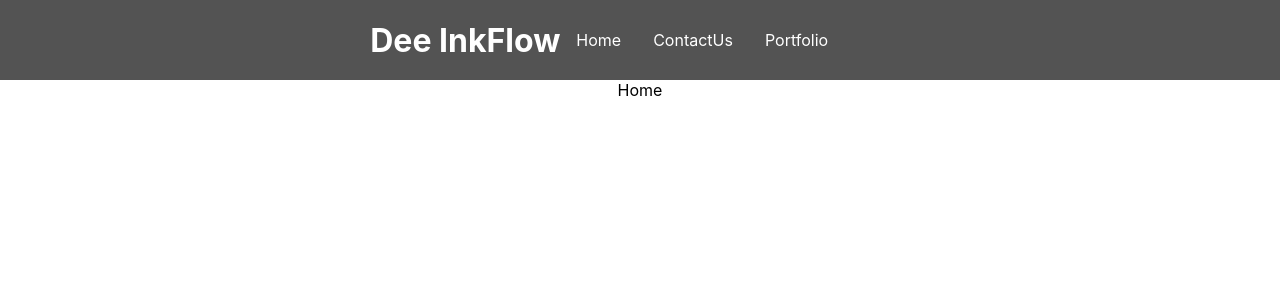
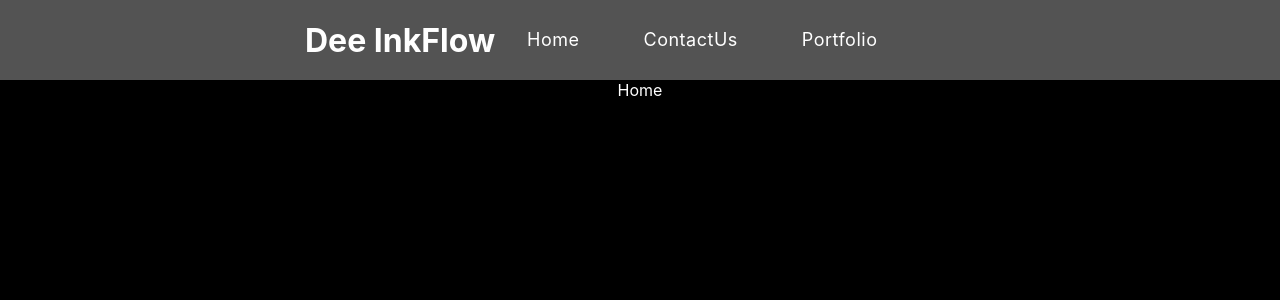
Before and after one commit to marcvillareal/Ecommerce-Summer-Project, a React (Create React App) app in the folder ecommerce-project/: page / in a window 1280 px wide. Shown: the top 300 px of the page. Built offline with nearby package versions, Linux system fonts and the light colour scheme.

Commit message:
changed navabar and added logo

```diff
--- a/ecommerce-project/src/App.css
+++ b/ecommerce-project/src/App.css
@@ -1,38 +1,5 @@
-.App {
+body{
+  color: white;
   text-align: center;
+  background-color: black;
 }
-
-.App-logo {
-  height: 40vmin;
-  pointer-events: none;
-}
-
-@media (prefers-reduced-motion: no-preference) {
-  .App-logo {
-    animation: App-logo-spin infinite 20s linear;
-  }
-}
-
-.App-header {
-  background-color: #282c34;
-  min-height: 100vh;
-  display: flex;
-  flex-direction: column;
-  align-items: center;
-  justify-content: center;
-  font-size: calc(10px + 2vmin);
-  color: white;
-}
-
-.App-link {
-  color: #61dafb;
-}
-
-@keyframes App-logo-spin {
-  from {
-    transform: rotate(0deg);
-  }
-  to {
-    transform: rotate(360deg);
-  }
-}
--- a/ecommerce-project/src/Components/Navbar.css
+++ b/ecommerce-project/src/Components/Navbar.css
@@ -1,4 +1,20 @@
+*,
+*::before,
+*::after{
+    padding: 0;
+    margin: 0;
+    box-sizing: border-box;
+}
+.logo {
+    flex: 1;
+}
 
+.logo img {
+    display: flex;
+    width: 280px;
+    height:80px;
+    margin: 2rem;
+}
 .container{
     display: flex;
     align-items: center;
@@ -7,18 +23,42 @@
     padding: 0 2rem;
     background-color: var(--primaryColor);
     color: var(--textColor);
+
+
 }
 
 nav a{
-    margin: 0 1rem;
+    margin: 0 2rem;
     color: var(--textColor);
     text-decoration: none;
+    font-size: 18px;
+    letter-spacing: 0.5px;
+    position: relative;
+
 }
 
 nav a:hover{
     color: var(--secondaryColor);
+    background-color: black;
 }
 
+nav a::after{
+    content: ' ';
+    height: 2px;
+    width: 100%;
+    background-color: var(--secondaryColor);
+    position: absolute;
+    left: 0;
+    bottom: -10px;
+    opacity: 0;
+    transition: all 0.2s;
+    pointer-events: none;
+}
+
+nav a:hover::after{
+    opacity: 1;
+
+}
 .container .nav-btn{
     padding: 2px;
     cursor: pointer;
@@ -58,6 +98,7 @@ nav a:hover{
         background-color: var(--primaryColor);
         transition: 0.5s;
         transform: translateX(100vh);
+
     }
 
     .container .responsive{
@@ -73,5 +114,6 @@ nav a:hover{
 
     nav a{
         font-size: 1.5rem;
+
     }
 }
```
